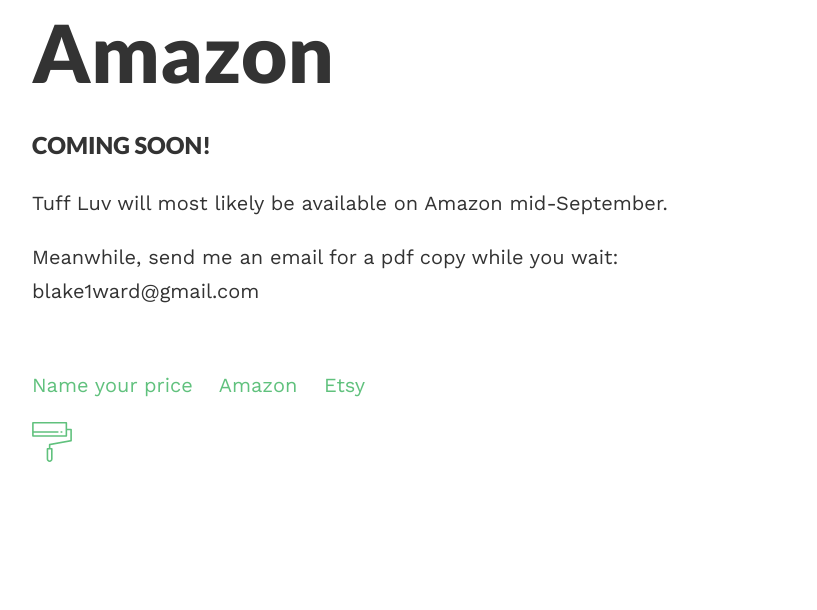
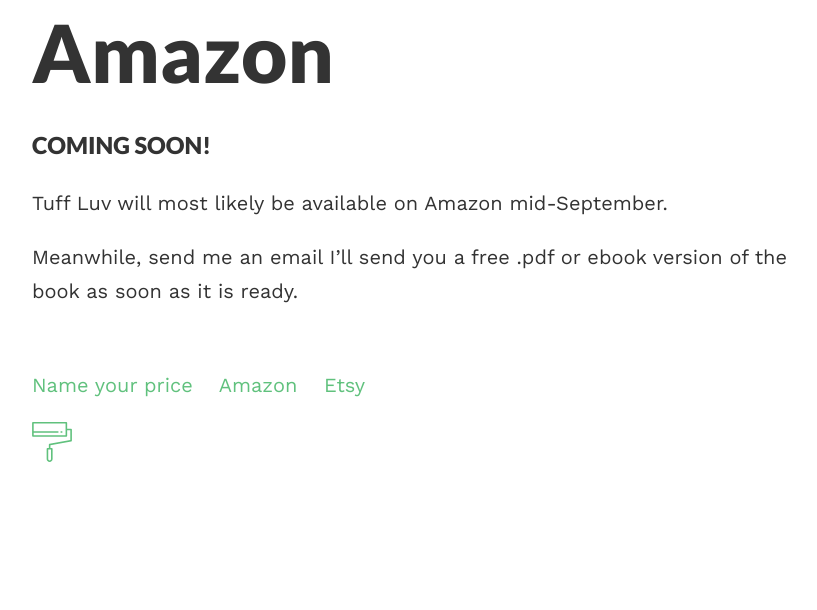
Before and after one commit to blake1ward/tuffluvtheme, a Jekyll site: the page built from Amazon.md, in a window 1280 px wide. Shown: the part 370-980 px from the top of the page, without its empty margins (208-1025 px from the left). Built offline with Jekyll 4.4.1, drawn with Linux system fonts in a browser that asks for light colours; comment, search, counter and statistics services are not loaded.

Commit message:
Update Amazon.md

```diff
--- a/Amazon.md
+++ b/Amazon.md
@@ -9,4 +9,6 @@ published: true
 
 Tuff Luv will most likely be available on Amazon mid-September.
 
-Meanwhile, send me an email for a pdf copy while you wait: blake1ward@gmail.com
+Meanwhile, send me an email I'll send you a free .pdf or ebook version of the book as soon as it is ready.
+
+<script type="text/javascript" src="//s3.amazonaws.com/downloads.mailchimp.com/js/signup-forms/popup/embed.js" data-dojo-config="usePlainJson: true, isDebug: false"></script><script type="text/javascript">require(["mojo/signup-forms/Loader"], function(L) { L.start({"baseUrl":"mc.us16.list-manage.com","uuid":"6da4b25248c79dd6e86784346","lid":"062ec5a1e2"}) })</script>
```
